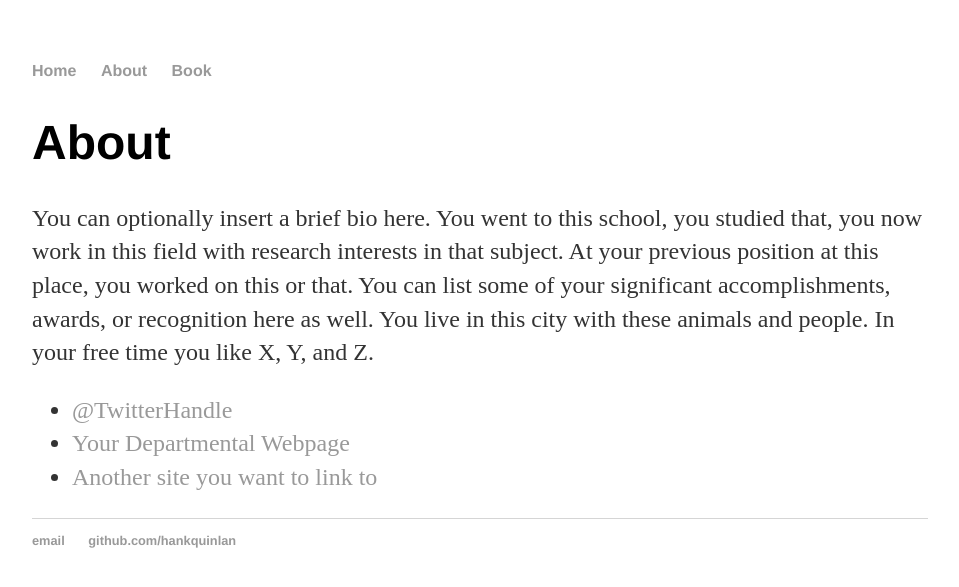
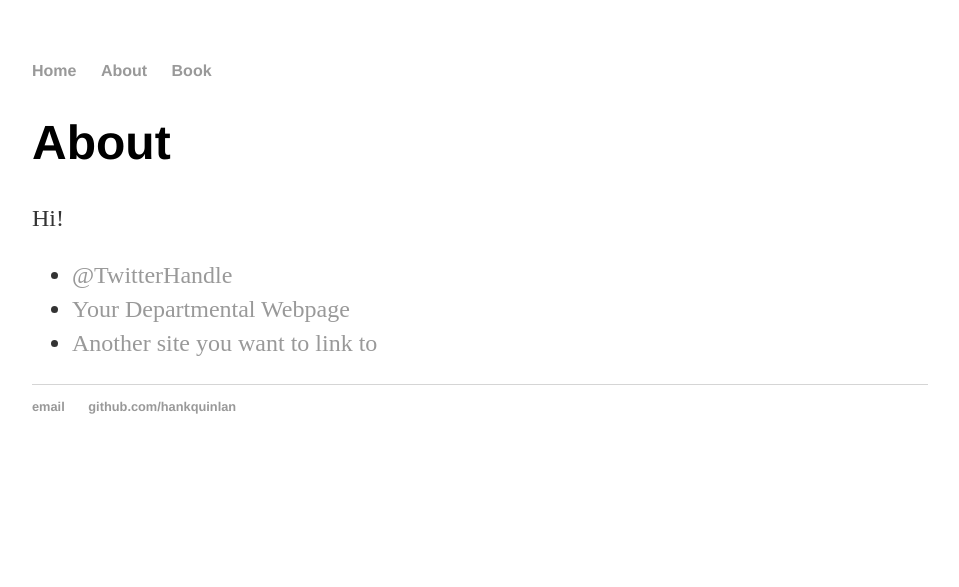
Before and after one commit to RasmusBurge/RasmusBurge, a Jekyll site: the page built from about/index.html, in a window 1280 px wide. Shown: the top 587 px of the page, without its empty margins (160-1119 px from the left). Built offline with Jekyll 4.4.1, drawn with Linux system fonts in a browser that asks for light colours.

Commit message:
about fix

```diff
--- a/about/index.html
+++ b/about/index.html
@@ -1,11 +1,14 @@
 ---
 layout: default
-title: About Hank Quinlan
+title: About
 ---
 
 		<div class="about">
 			<h1>About</h1>
-			<p>You can optionally insert a brief bio here. You went to this school, you studied that, you now work in this field with research interests in that subject. At your previous position at this place, you worked on this or that. You can list some of your significant accomplishments, awards, or recognition here as well. You live in this city with these animals and people. In your free time you like X, Y, and Z.</p>
+			<p>
+				Hi!
+
+			</p>
 
 			<ul class="contacts">
 				<li><a href="#">@TwitterHandle</a></li>
```
